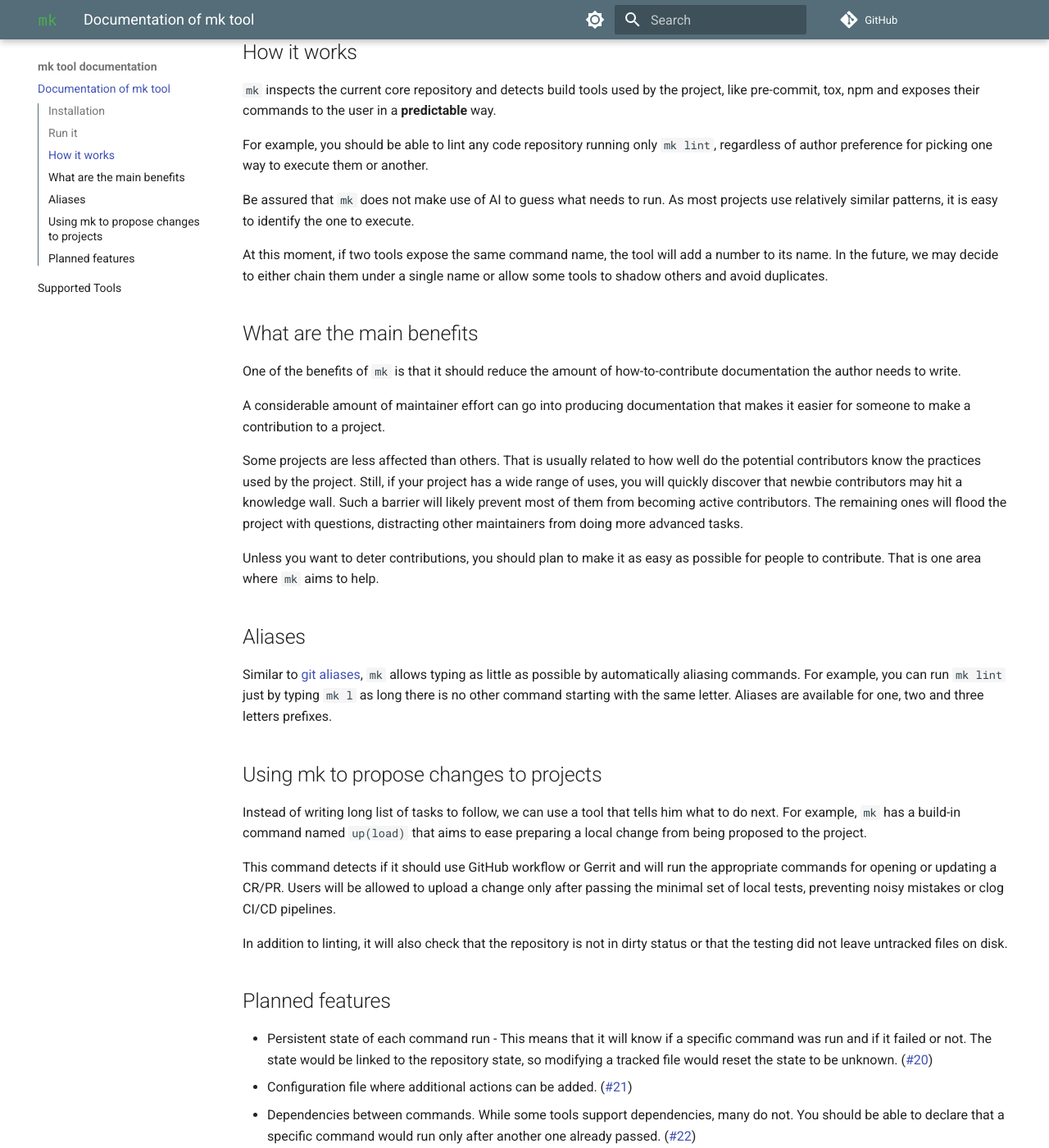
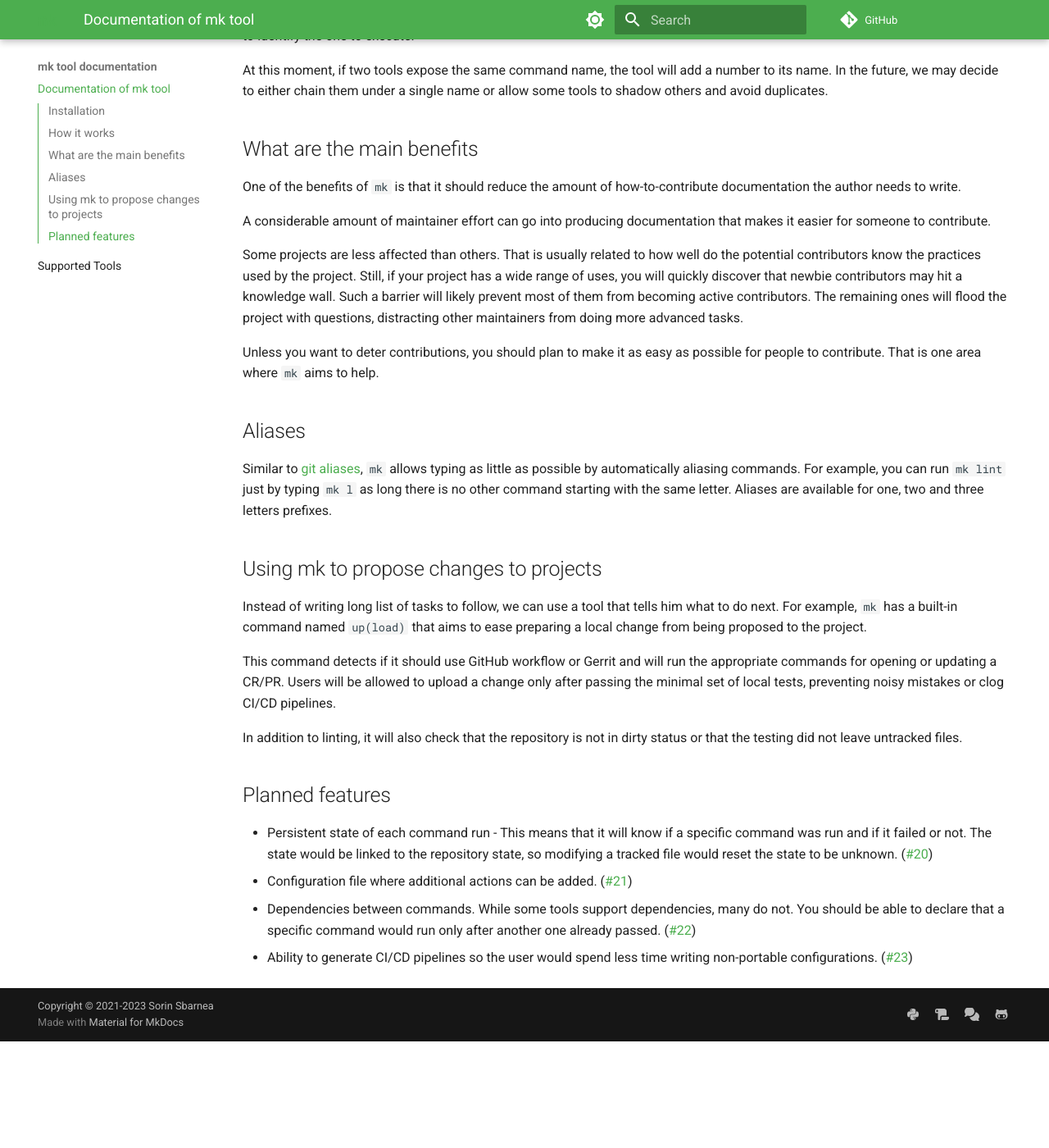
Before and after one commit to pycontribs/mk, an MkDocs documentation site: the page built from docs/README.md, in a window 1280 px wide and 1400 px high, scrolled down 1506 px. Shown: the whole window at 82% size. Built offline with MkDocs 1.6.1 and Material for MkDocs 9.7.7, drawn with Linux system fonts in a browser that asks for light colours; comment, search, counter and statistics services are not loaded; after the commit the page ends 2776 px from its top, so only the background shows below that; some of the changed text lies outside the part shown.

Commit message:
Improve documantion (#129)

````diff
--- a/docs/README.md
+++ b/docs/README.md
@@ -17,28 +19,20 @@
 configuration file is needed as the tool will look for common tools used by the
 repository and expose their commands.
 
-`mk` is inspired by the tools listed below, but it does not aim to replace them.
-
-- [make](https://www.gnu.org/software/make/)
-- [waf](https://gitlab.com/ita1024/waf)
-- [tox](https://github.com/tox-dev/tox/) and
-  [nox](https://nox.thea.codes/en/stable/)
-- [npm](https://www.npmjs.com/) and [yarn](https://yarnpkg.com/)
-- [pre-commit](https://pre-commit.com/)
+`mk` is inspired by tools as [make](make), [waf](waf), [taskfile](taskfile),
+[tox](tox), [npm](npm), [yarn](yarn) and [pre-commit](pre-commit), but **it does
+not aim to replace them**. Instead, it aims to provide a unified interface for
+calling them that is friendly even for those that never used these tools.
 
 ## Installation
 
 We recommend using [`pipx`](https://pipxproject.github.io/pipx/) to install `mk`
-in order to avoid potential dependency conflicts. You can use `pip3 install mk`
-as well.
+to avoid potential dependency conflicts. You can use `pip3 install --user mk` as
+well.
 
 ```shell
 pipx install mk
 ```
-
-## Run it
-
-![](images/mk-social-preview.png)
 
 ## How it works
 
@@ -64,7 +58,7 @@
 how-to-contribute documentation the author needs to write.
 
 A considerable amount of maintainer effort can go into producing documentation
-that makes it easier for someone to make a contribution to a project.
+that makes it easier for someone to contribute.
 
 Some projects are less affected than others. That is usually related to how well
 do the potential contributors know the practices used by the project. Still, if
@@ -88,7 +82,7 @@
 ## Using mk to propose changes to projects
 
 Instead of writing long list of tasks to follow, we can use a tool that tells
-him what to do next. For example, `mk` has a build-in command named `up(load)`
+him what to do next. For example, `mk` has a built-in command named `up(load)`
 that aims to ease preparing a local change from being proposed to the project.
 
 This command detects if it should use GitHub workflow or Gerrit and will run the
@@ -97,7 +91,7 @@
 noisy mistakes or clog CI/CD pipelines.
 
 In addition to linting, it will also check that the repository is not in dirty
-status or that the testing did not leave untracked files on disk.
+status or that the testing did not leave untracked files.
 
 ## Planned features
 
@@ -110,4 +104,13 @@
   not. You should be able to declare that a specific command would run only
   after another one already passed. (#22)
 - Ability to generate CI/CD pipelines so the user would spend less time writing
-  non-portable configuration. (#23)
+  non-portable configurations. (#23)
+
+[make]: https://www.gnu.org/software/make/
+[nox]: https://nox.thea.codes/en/stable/
+[npm]: https://www.npmjs.com/
+[pre-commit]: https://pre-commit.com/
+[taskfile]: https://taskfile.dev/#/
+[tox]: https://github.com/tox-dev/tox/
+[waf]: https://waf.io/
+[yarn]: https://yarnpkg.com/
--- a/mkdocs.yml
+++ b/mkdocs.yml
@@ -26,17 +26,18 @@
     - navigation.tracking
     - toc.integrate
   palette:
+    # https://squidfunk.github.io/mkdocs-material/setup/changing-the-colors/#primary-color
     - media: "(prefers-color-scheme: light)"
-      primary: blue-grey
-      accent: blue
+      primary: green
+      accent: green
       scheme: default
       toggle:
         icon: material/brightness-7
         name: Switch to dark mode
     - media: "(prefers-color-scheme: dark)"
+      primary: green
+      accent: green
       scheme: slate
-      primary: blue-grey
-      accent: blue
       toggle:
         icon: material/brightness-4
         name: Switch to light mode
````
Also changed, not shown: other parts of docs/README.md (+2 -0 lines).
